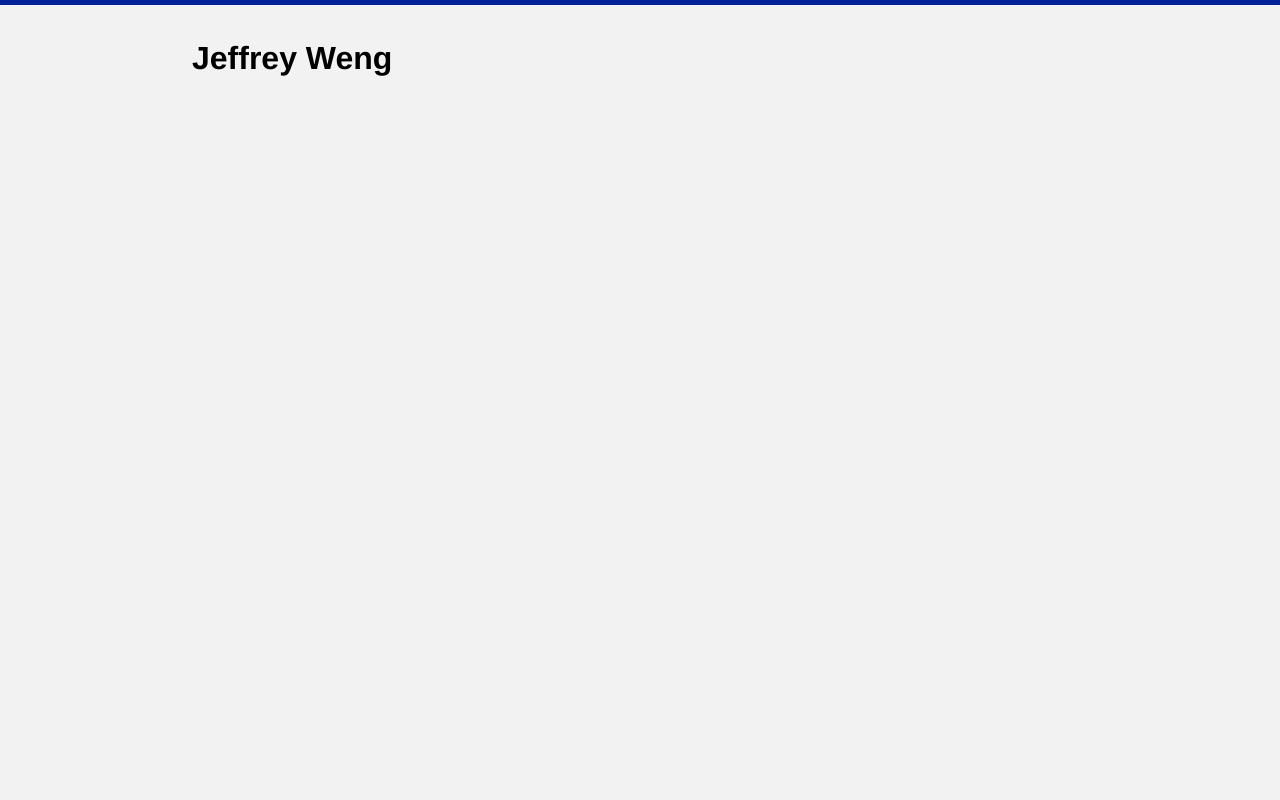
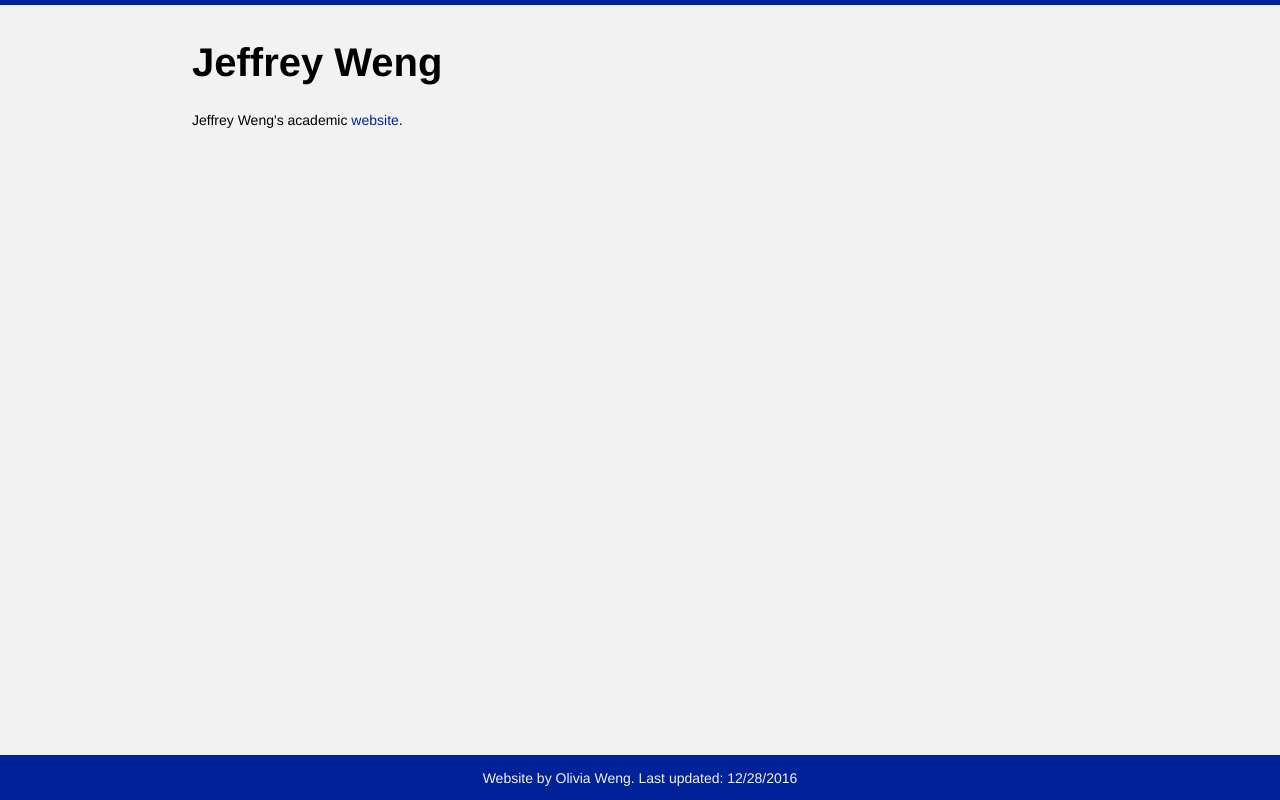
Before and after one commit to oliviaweng/jeffreyweng, a plain HTML site: page index.html in a window 1280 px wide. Drawn offline with Linux system fonts and the light colour scheme.

Commit message:
added fixed footer

```diff
--- a/index.html
+++ b/index.html
@@ -7,7 +7,11 @@
   	<body>
   		<div id="top"></div>
   		<header>
-  			<h1 title="Jeffrey Weng"><a href="/">Jeffrey Weng</a></h1>
+  			<h1 title="Jeffrey Weng"><a href="index.html">Jeffrey Weng</a></h1>
   		</header>
+  		<footer>
+  			<p>Website by Olivia Weng. Last updated: 12/28/2016</p>
+  		</footer>
+  		<p>Jeffrey Weng's academic <a href="index.html">website</a>.</p>
   	</body>
 </html>
--- a/style.css
+++ b/style.css
@@ -4,6 +4,11 @@ body
 	padding: 0px;
 	background-color: #f2f2f2;
 	font-family: helvetica;
+}
+p
+{
+	font-size: 14px;
+	color: black;
 }
 a
 {
@@ -12,7 +17,7 @@ a
 }
 a:hover
 {
-	font-weight: bold;
+	text-decoration: underline;
 }
 header a
 {
@@ -32,3 +37,23 @@ header a:hover
 	left: 0; right: 0;
 	top: 0;
 }
+h1
+{
+	font-size: 40px;
+}
+footer
+{
+	position: fixed;
+	left: 0px;
+	bottom: 0px;
+	height: 45px;
+	width: 100%;
+	background: #002299;
+}
+footer p
+{
+	margin: 15px;
+	color: #f2f2f2;
+	text-align: center;
+
+}
```
